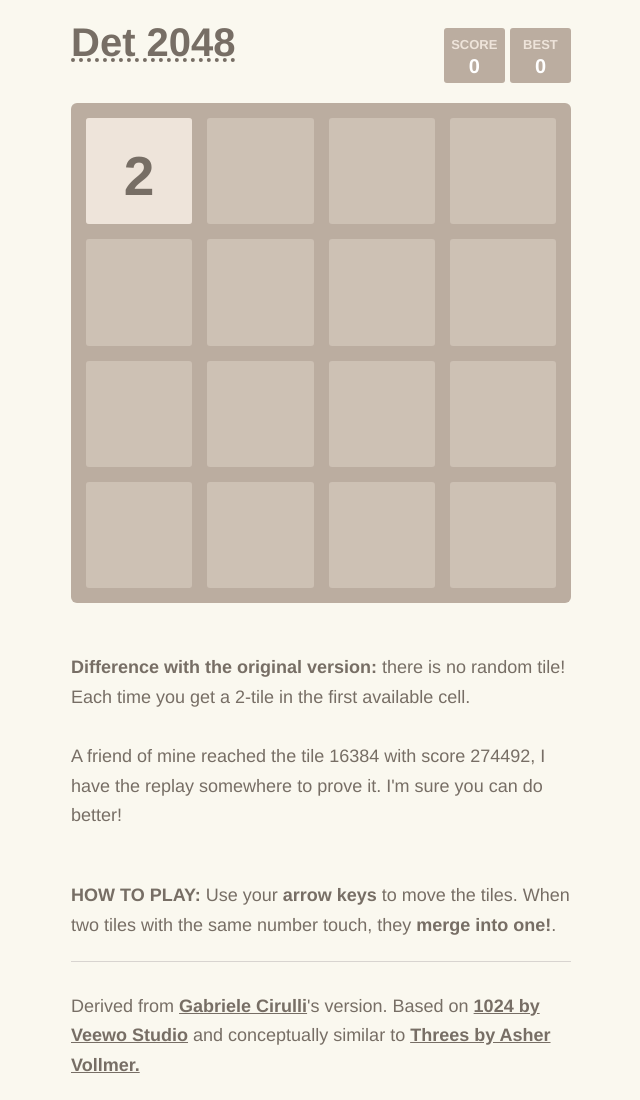
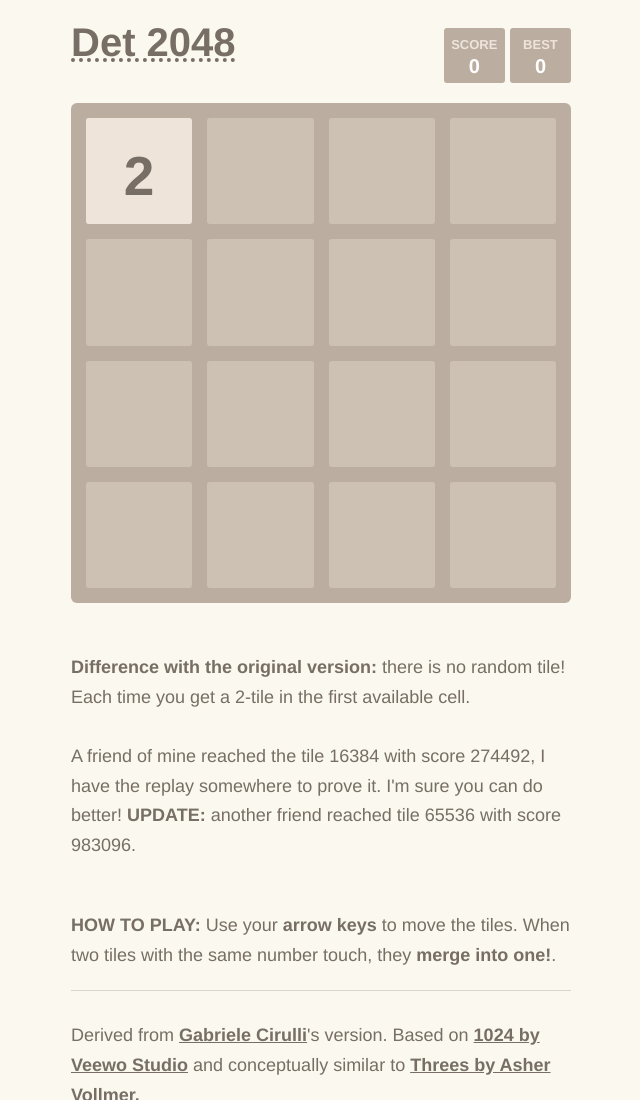
Before and after one commit to jmfork/jmfork.github.io, a plain HTML site: page 2048/index.html in a window 1280 px wide. Shown: the top 1100 px of the page, without its empty margins (319-959 px from the left). Drawn offline with Linux system fonts and the light colour scheme.

Commit message:
michael's score; yes he's been backtracking

```diff
--- a/2048/index.html
+++ b/2048/index.html
@@ -82,7 +82,7 @@
 
       </div>
     </div>
-    <p class="game-explanation"><strong>Difference with the original version:</strong> there is no random tile! Each time you get a 2-tile in the first available cell. <br /><br />A friend of mine reached the tile 16384 with score 274492, I have the replay somewhere to prove it. I'm sure you can do better!
+    <p class="game-explanation"><strong>Difference with the original version:</strong> there is no random tile! Each time you get a 2-tile in the first available cell. <br /><br />A friend of mine reached the tile 16384 with score 274492, I have the replay somewhere to prove it. I'm sure you can do better! <strong class="important">Update:</strong> another friend reached tile 65536 with score 983096.
     </p>
     <p class="game-explanation">
       <strong class="important">How to play:</strong> Use your <strong>arrow keys</strong> to move the tiles. When two tiles with the same number touch, they <strong>merge into one!</strong>.
```
